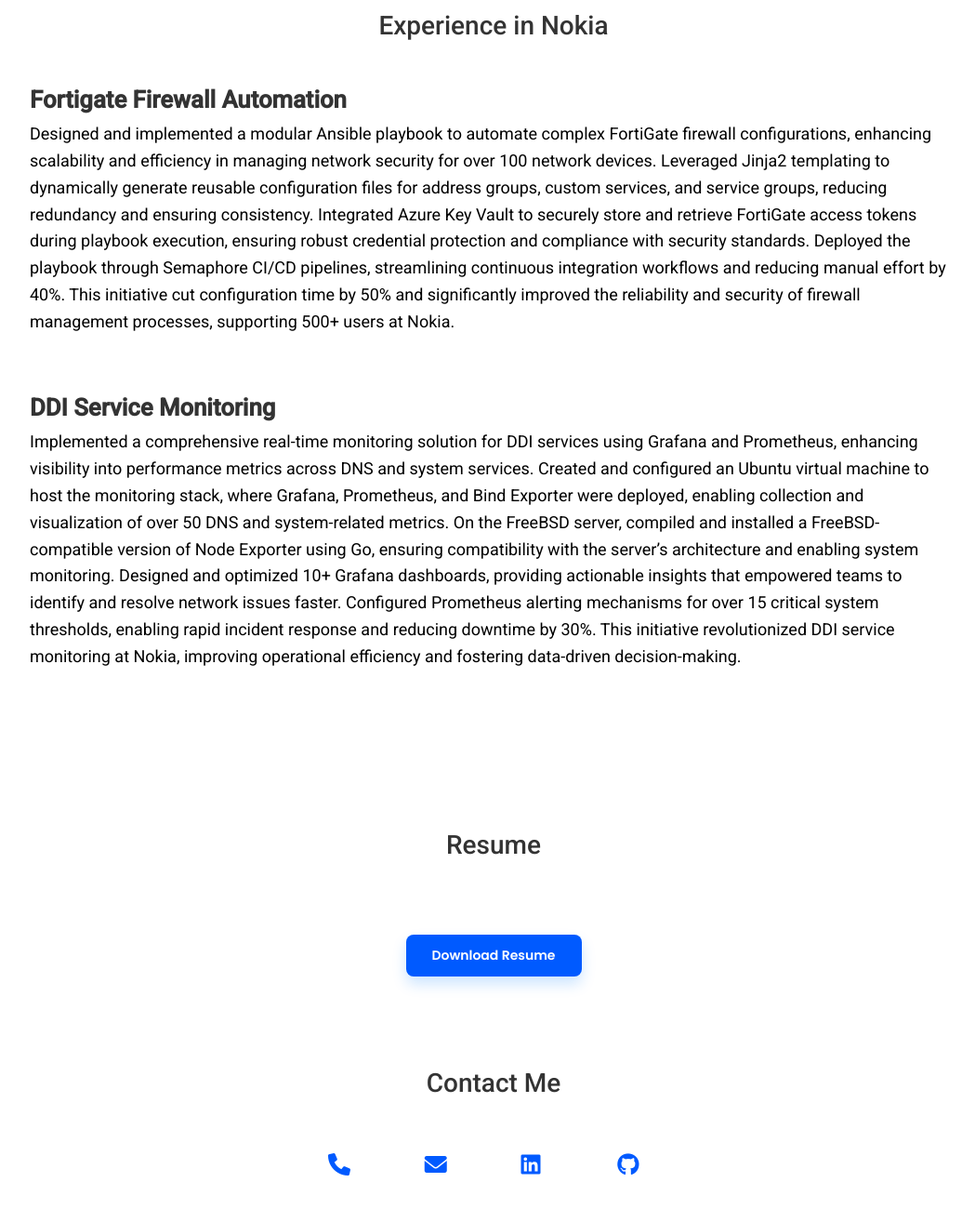
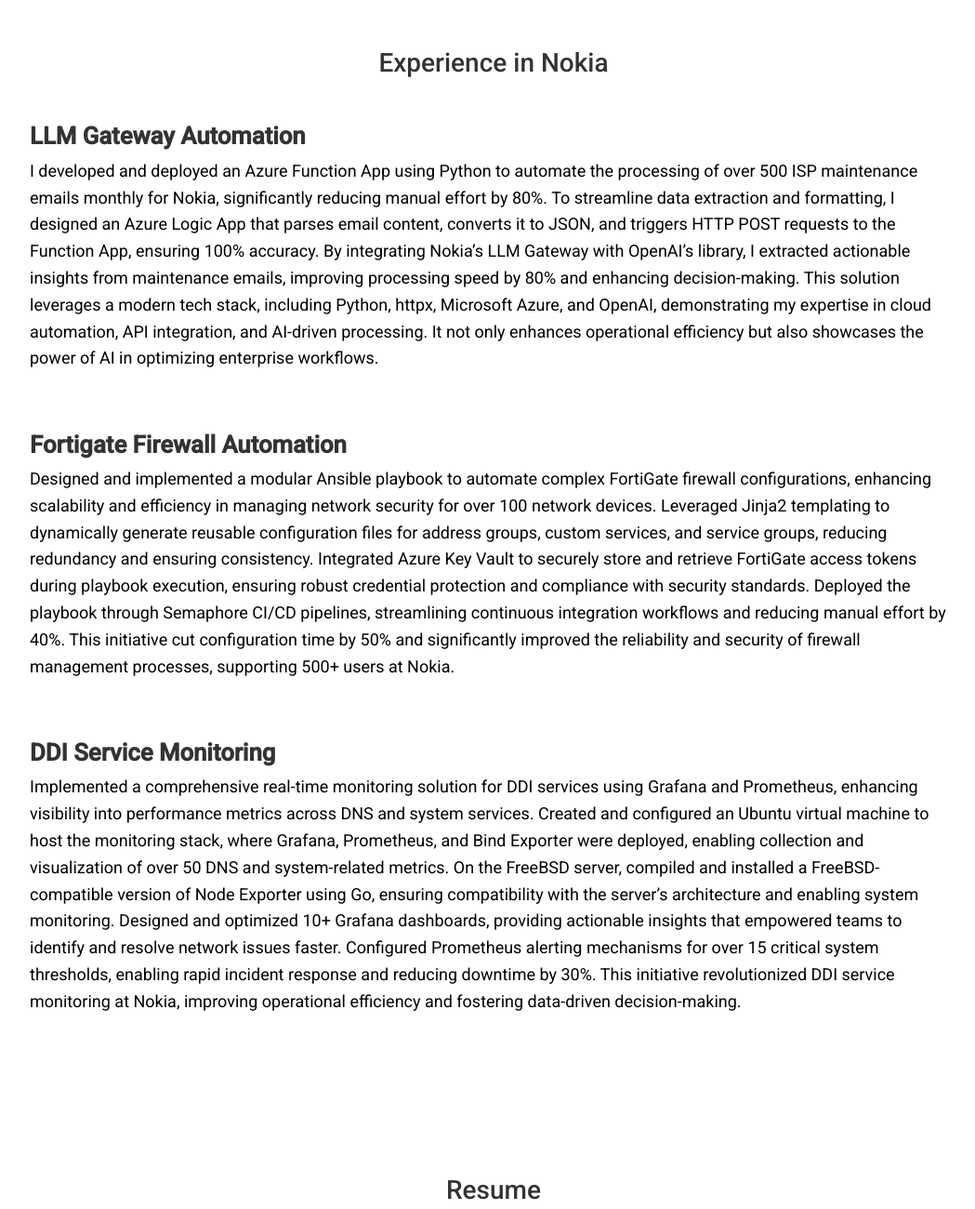
Before and after one commit to amirrezamirzaei8/PersonalWebsite, a plain HTML site: page index.html in a window 1280 px wide. Shown: the part 1500-2800 px from the top of the page at 93% size, without its empty margins (220-1269 px from the left). Drawn offline with Linux system fonts and the light colour scheme.

Commit message:
Removing Phone Icon and Adding LLM Project

```diff
--- a/index.html
+++ b/index.html
@@ -59,6 +59,7 @@
                     <h2>I'm Amirreza Mirzaei</h2>
                 </div>
             </section>
+            <br>
             <section id="about">
                 <h2>About Me</h2>
                 <p>I am a passionate and driven Software Developer with a strong focus on automation, software engineering, and creating innovative, scalable solutions. Currently, I'm studying Computer Programming at Algonquin College, where I've earned a GPA of 3.93 and have been honored with placement on the Dean's Honour List for three consecutive terms. I'm set to graduate in September 2025.</p>
@@ -70,6 +71,11 @@
                 <br>
             <section id="projects">
                 <h2>Experience in Nokia</h2>
+                <div class="project">
+                    <h3>LLM Gateway Automation</h3>
+                    <p>I developed and deployed an Azure Function App using Python to automate the processing of over 500 ISP maintenance emails monthly for Nokia, significantly reducing manual effort by 80%. To streamline data extraction and formatting, I designed an Azure Logic App that parses email content, converts it to JSON, and triggers HTTP POST requests to the Function App, ensuring 100% accuracy. By integrating Nokia’s LLM Gateway with OpenAI’s library, I extracted actionable insights from maintenance emails, improving processing speed by 80% and enhancing decision-making. This solution leverages a modern tech stack, including Python, httpx, Microsoft Azure, and OpenAI, demonstrating my expertise in cloud automation, API integration, and AI-driven processing. It not only enhances operational efficiency but also showcases the power of AI in optimizing enterprise workflows.</p>
+                </div>
+                <br>
                 <div class="project">
                     <h3>Fortigate Firewall Automation</h3>
                     <p>Designed and implemented a modular Ansible playbook to automate complex FortiGate firewall configurations, enhancing scalability and efficiency in managing network security for over 100 network devices. Leveraged Jinja2 templating to dynamically generate reusable configuration files for address groups, custom services, and service groups, reducing redundancy and ensuring consistency. Integrated Azure Key Vault to securely store and retrieve FortiGate access tokens during playbook execution, ensuring robust credential protection and compliance with security standards. Deployed the playbook through Semaphore CI/CD pipelines, streamlining continuous integration workflows and reducing manual effort by 40%. This initiative cut configuration time by 50% and significantly improved the reliability and security of firewall management processes, supporting 500+ users at Nokia.</p>
@@ -89,7 +95,6 @@
             <section id="contact">
                 <h2>Contact Me</h2>
                 <div class="contact-icons">
-                    <a href="tel:+6132049282" title="Call me"><i class="fa fa-phone"></i></a>
                     <a href="mailto:amir.mirzaei@nokia.com" title="Email me"><i class="fa fa-envelope"></i></a>
                     <a href="https://www.linkedin.com/in/amirreza-mirzaei/" target="_blank" rel="noopener noreferrer" title="LinkedIn"><i class="fab fa-linkedin"></i></a>
                     <a href="https://github.com/amirrezamirzaei8" target="_blank" rel="noopener noreferrer" title="GitHub"><i class="fab fa-github"></i></a>
--- a/style.css
+++ b/style.css
@@ -349,7 +349,7 @@ footer {
   }
 
 .contact-icons a {
-    margin: 0 10px;
+    margin: 0 35px;
     color: #005AFF;
     font-size: 24px;
     transition: all 0.3s ease;
@@ -683,9 +683,10 @@ body.dark-mode hr::after {
       }
 
       /* Prevent body scrolling when menu is open */
-      body.menu-open {
-        overflow: hidden;
+      body.menu-open .sidebar-overlay{
+        overflow: block;
     }
+
 
     main {
       margin-left: 0;
```
